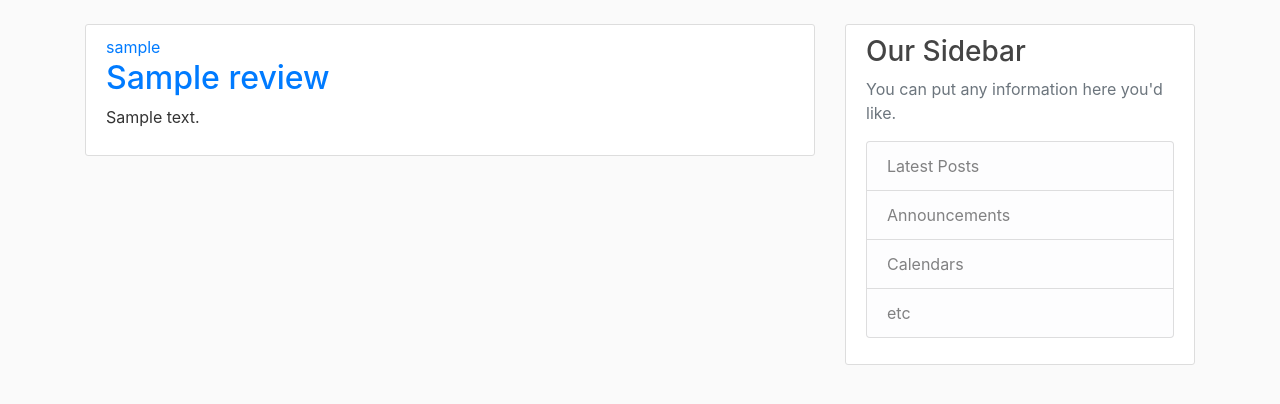
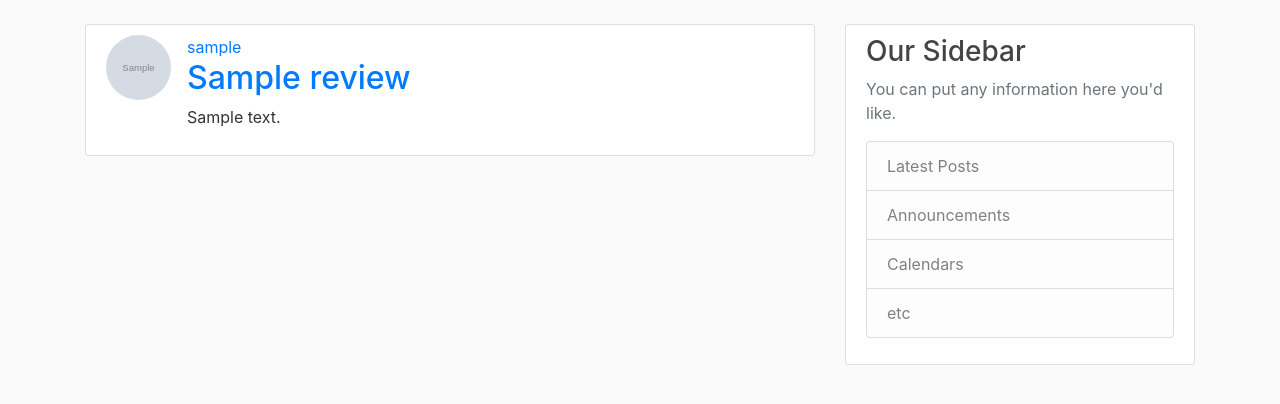
Before and after one commit to fpaul787/Reviews-App, a Django app: page / in a window 1280 px wide. Shown: the part 56-460 px from the top of the page. Run offline with Django 3.2, Linux system fonts and the light colour scheme; tables that the repository leaves empty hold one stand-in row (values such as "Sample post"); grey boxes marked "Sample" are stand-in pictures; some libraries are stand-ins or nearby versions.

Commit message:
changed home to show user image on post

```diff
--- a/reviews/templates/home.html
+++ b/reviews/templates/home.html
@@ -6,6 +6,7 @@ Home
 
 {% for review in reviews %}
 <article class="media content-section">
+    <img src="{{review.author.profile.image.url}}" alt="" class="rounded-circle review-img">
     <div class="media-body">
         <div class="article-metadata">
             <a class="mr-2" href="#">{{ review.author }}</a>
```
